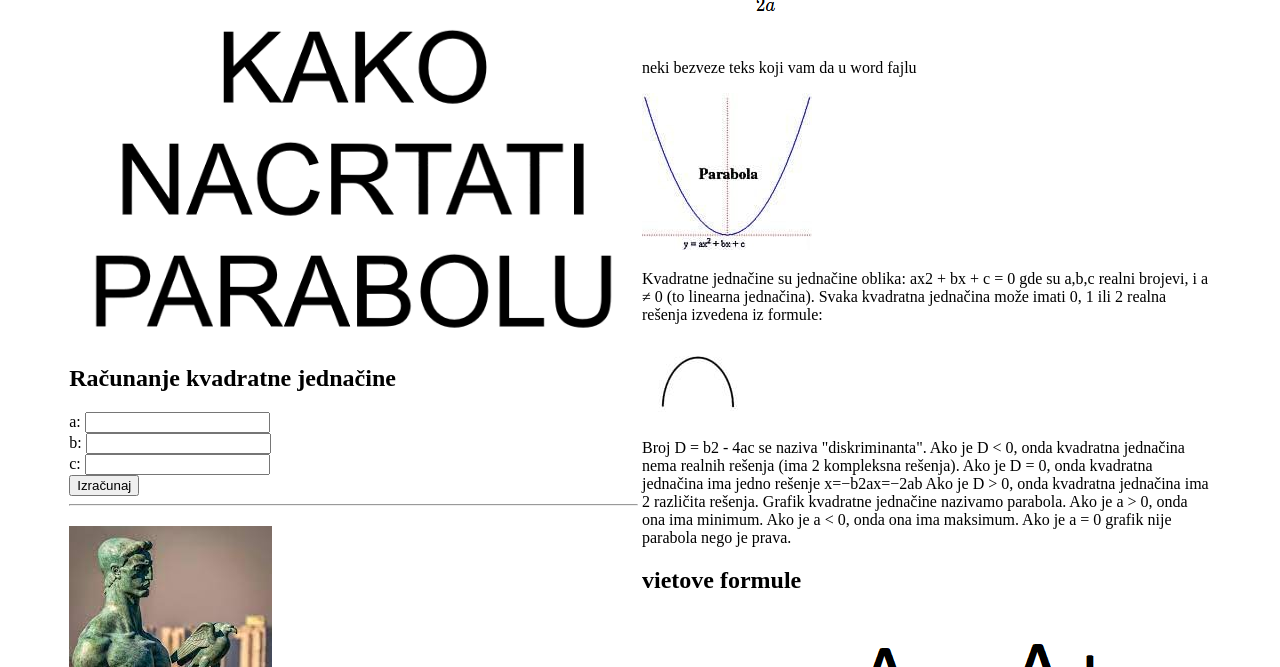
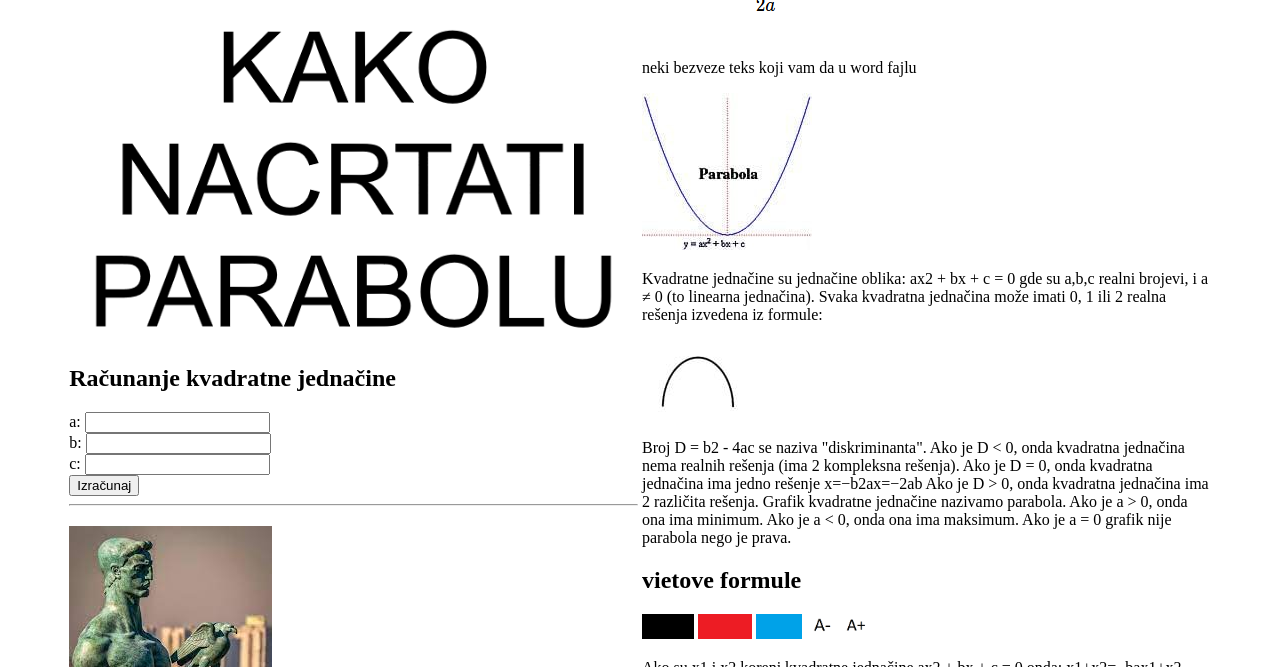
Before and after one commit to DzoniBoj/prakticni, a plain HTML site: page index.html in a window 1280 px wide. Shown: the part 133-800 px from the top of the page. Drawn offline with Linux system fonts and the light colour scheme.

Commit message:
Update index.css

```diff
--- a/index.css
+++ b/index.css
@@ -23,3 +23,6 @@ table{
 	left: 0;
 	width = 100%;
 }
+#dugmici img{
+	height: 25px;
+}
```
